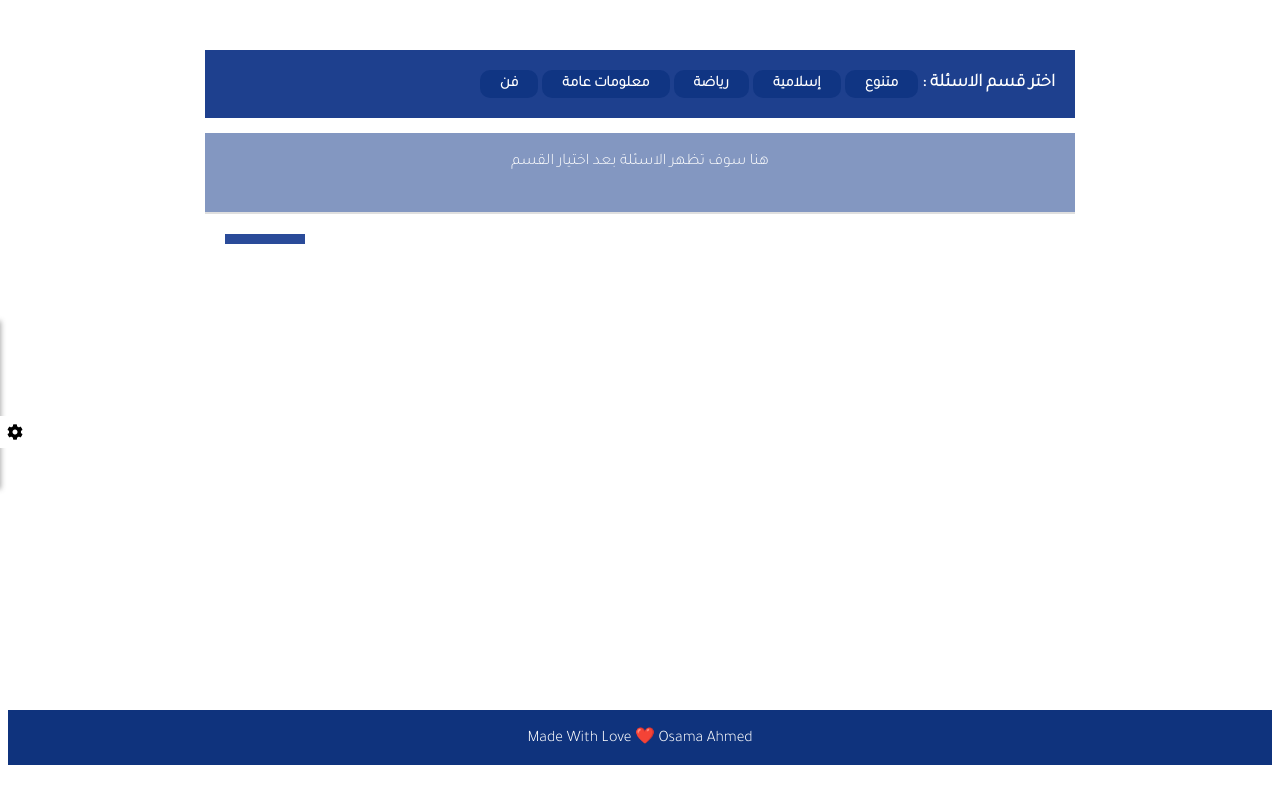
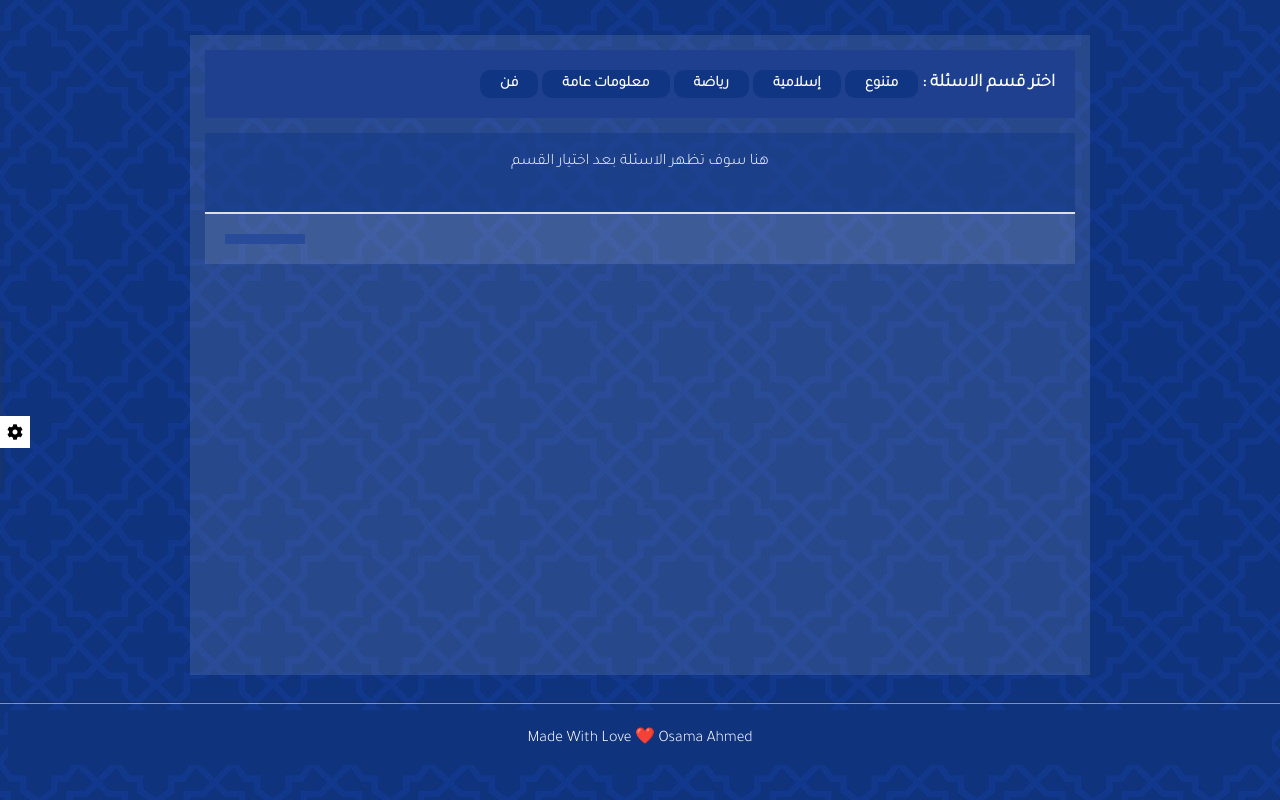
Before and after one commit to Osama795/Quiz-App, a plain HTML site: page index.html in a window 1280 px wide. Drawn offline with Linux system fonts and the light colour scheme.

Commit message:
Update style.css

```diff
--- a/css/style.css
+++ b/css/style.css
@@ -6,8 +6,8 @@
 body {
   font-family: Tajawal, Tahoma, Arial;
   /* background-color: var(--main-color); */
-  background-image: linear-gradient(100deg, #0f337d, #1853cb, #0f337d, #1853cb);
-  background-image: url(imgs/bg.jpg);
+/*   background-image: linear-gradient(100deg, #0f337d, #1853cb, #0f337d, #1853cb); */
+  background-image: url(../imgs/bg.jpg);
   /* background-repeat: no-repeat; */
   position: relative;
   overflow: hidden;
```
